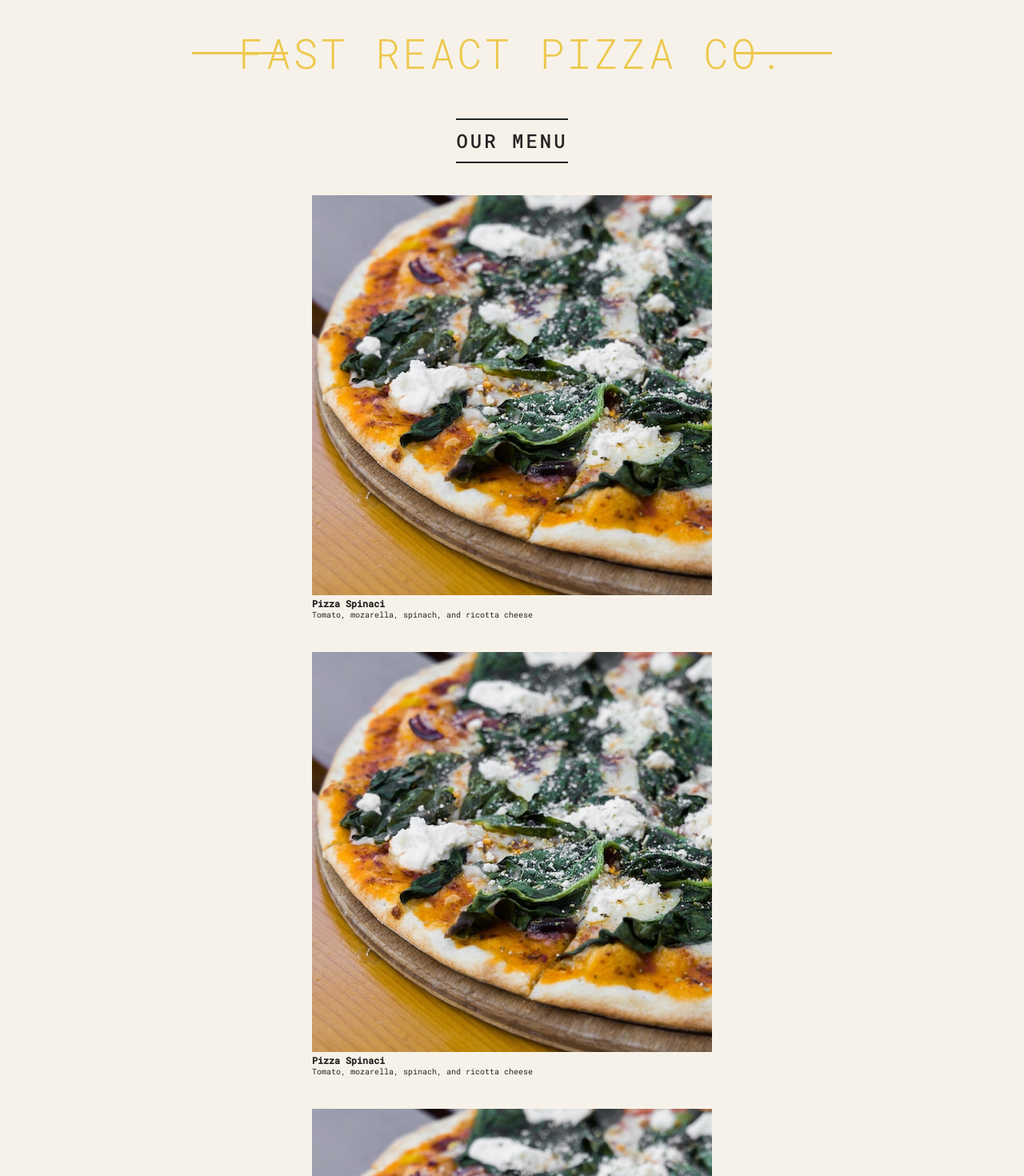
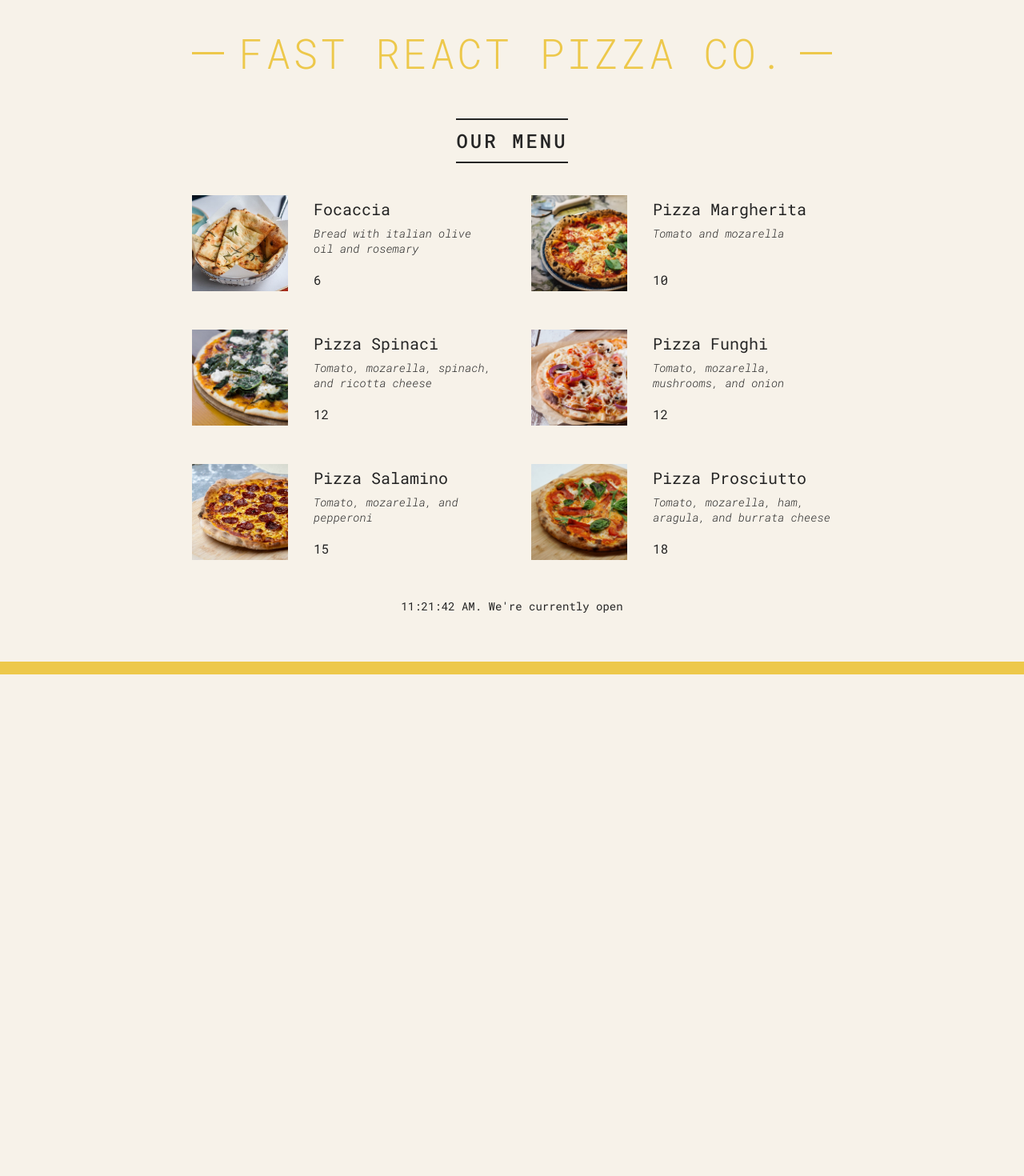
Before and after one commit to KBandipo/React-tutorial-pizza-menu, a React (Vite) app: page / in a window 1280 px wide. Shown: the top 1470 px of the page at 80% size. After the commit the page ends 843 px from the top, so only its background shows below. Built offline with nearby package versions, Linux system fonts and the light colour scheme.

Commit message:
Render the Pizzadata list

```diff
--- a/src/App.jsx
+++ b/src/App.jsx
@@ -69,11 +69,67 @@ function Menu() {
   return (
     <main className="menu">
       <h2>Our Menu</h2>
-      <Pizza />
-      <Pizza />
-      <Pizza />
-      <Pizza />
+      {/* <Pizza
+        name="Pizza Margherita"
+        ingredients="Tomato and mozarella"
+        photoName="pizzas/margherita.jpg"
+        price={10}
+      />
+      <Pizza
+        name="Focaccia"
+        ingredients="Bread with italian olive oil and rosemary"
+        photoName="pizzas/focaccia.jpg"
+        price={6}
+      />
+      <Pizza
+        name="Pizza Margherita"
+        ingredients="Tomato and mozarella"
+        photoName="pizzas/margherita.jpg"
+        price={10}
+      />
+      <Pizza
+        name="Pizza Spinaci"
+        ingredients="Tomato, mozarella, spinach, and ricotta cheese"
+        photoName="pizzas/spinaci.jpg"
+        price={12}
+      />
+      <Pizza
+        name="Pizza Funghi"
+        ingredients="Tomato, mozarella, mushrooms, and onion"
+        photoName="pizzas/funghi.jpg"
+        price={14}
+      /> */}
+
+      {/* Render the list of pizzadata */}
+      <ul className="pizzas">
+        {/* {pizzaData.map((pizza) => (
+          <Pizza
+            name={pizza.name}
+            photoName={pizza.photoName}
+            ingredients={pizza.ingredients}
+            price={pizza.price}
+          />
+        ))} */}
+        {pizzaData.map((pizza) => (
+          <Pizza pizzaObj={pizza} key={pizza.Name} />
+        ))}
+      </ul>
     </main>
+  );
+}
+
+// Pizza
+function Pizza({ pizzaObj }) {
+  return (
+    <li className="pizza">
+      <img src={pizzaObj.photoName} alt={pizzaObj.photoName} />
+
+      <div>
+        <h3>{pizzaObj.name}</h3>
+        <p>{pizzaObj.ingredients}</p>
+        <span>{pizzaObj.price}</span>
+      </div>
+    </li>
   );
 }
 
@@ -91,15 +147,4 @@ function Footer() {
   );
 }
 
-// Pizza
-function Pizza() {
-  return (
-    <div>
-      <img src="pizzas/spinaci.jpg" alt="Pizza spinaci" />
-      <h3>Pizza Spinaci</h3>
-      <p>Tomato, mozarella, spinach, and ricotta cheese</p>
-    </div>
-  );
-}
-
 export default App;
--- a/src/index.css
+++ b/src/index.css
@@ -1,4 +1,4 @@
-@import url('https://fonts.googleapis.com/css2?family=Roboto+Mono:ital,wght@0,300;0,400;0,500;1,300&display=swap');
+@import url("https://fonts.googleapis.com/css2?family=Roboto+Mono:ital,wght@0,300;0,400;0,500;1,300&display=swap");
 
 * {
   margin: 0;
@@ -11,7 +11,7 @@ html {
 }
 
 body {
-  font-family: 'Roboto Mono', sans-serif;
+  font-family: "Roboto Mono", sans-serif;
   color: #252525;
   font-weight: 400;
   background-color: #f7f2e9;
@@ -55,9 +55,9 @@ body {
 .header h1::before,
 .header h1::after {
   display: block;
-  content: '';
+  content: "";
   height: 3px;
-  width: 12rem;
+  width: 4rem;
   background-color: #edc84b;
   position: absolute;
   top: calc(50% - 1px);
```
Also changed, not shown: src/main.jsx (+6 -7 lines).
